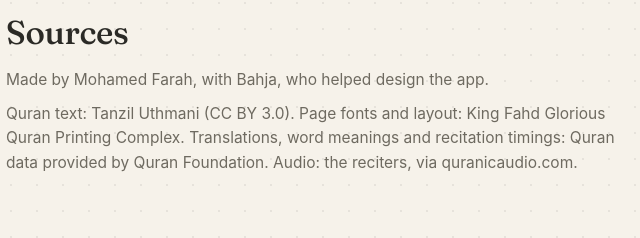
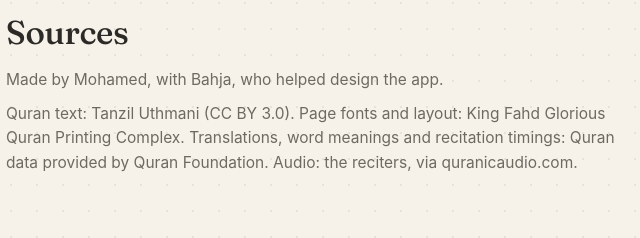
Before and after one commit to Mfarah42/quran-support, a plain HTML site: page index.html in a window 1280 px wide. Shown: the part 2272-2510 px from the top of the page, 158-798 px from the left. Drawn offline with Linux system fonts and the light colour scheme.

Commit message:
Credits: first name only

```diff
--- a/index.html
+++ b/index.html
@@ -143,7 +143,7 @@
   <div class="section-head" data-reveal>
     <span class="eyebrow">Credits</span>
     <h2 class="serif">Sources</h2>
-    <p>Made by Mohamed Farah, with Bahja, who helped design the app.</p>
+    <p>Made by Mohamed, with Bahja, who helped design the app.</p>
     <p>Quran text: Tanzil Uthmani (CC BY 3.0). Page fonts and layout: King Fahd Glorious Quran Printing Complex. Translations, word meanings and recitation timings: Quran data provided by Quran Foundation. Audio: the reciters, via quranicaudio.com.</p>
   </div>
 </section>
```
